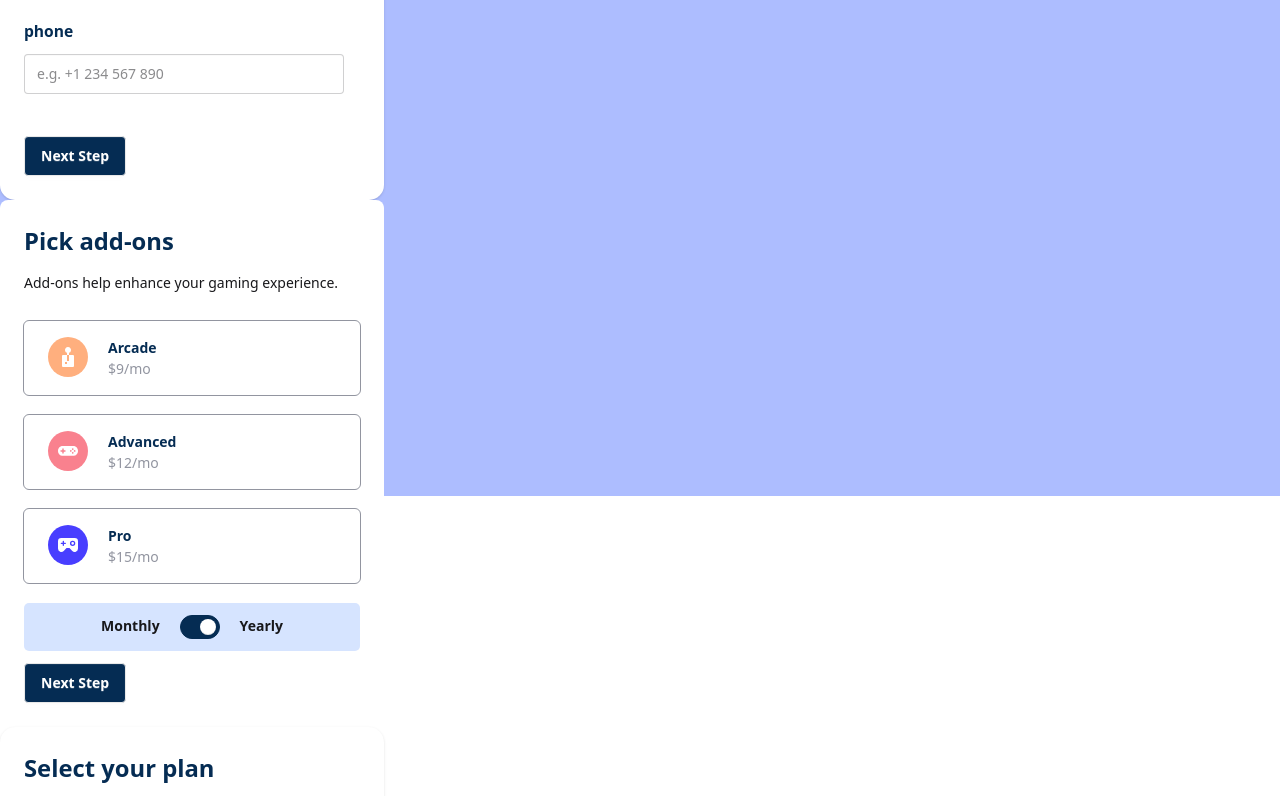
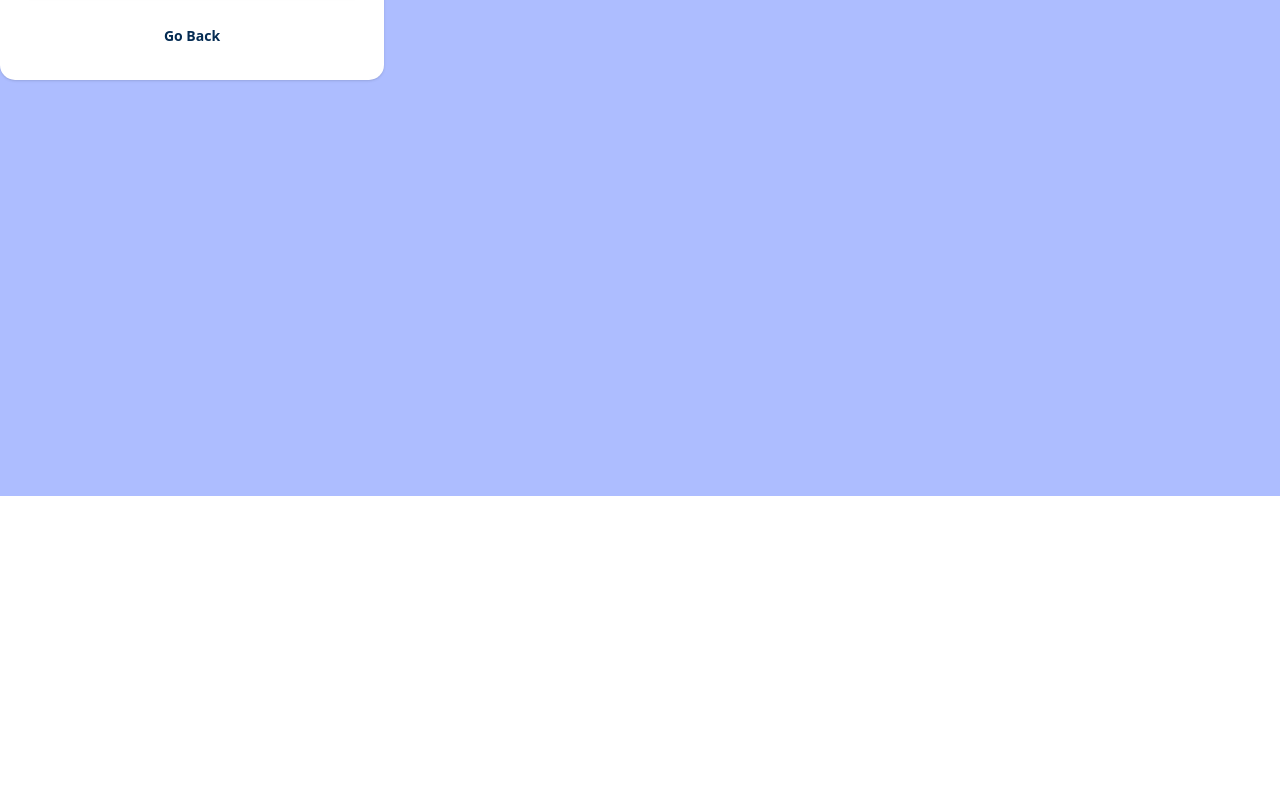
Before and after one commit to ItaloDev-Marcelo/multiStepForm-ts-V2, a React (Vite) app: page /step-02/step-03/summary-step in a window 1280 px wide. Shown: the part 304-1100 px from the top of the page. After the commit the page ends 800 px from the top, so only its background shows below. Built offline with nearby package versions, Linux system fonts and the light colour scheme.

Commit message:
configurando meus routes e navegation

```diff
--- a/package.json
+++ b/package.json
@@ -16,6 +16,7 @@
     "react": "^19.1.0",
     "react-dom": "^19.1.0",
     "react-hook-form": "^7.60.0",
+    "react-router": "^7.7.0",
     "tailwindcss": "^4.1.11",
     "zod": "^3.25.76",
     "zustand": "^5.0.6"
--- a/src/App.tsx
+++ b/src/App.tsx
@@ -1,14 +1,9 @@
-import StepForm1 from "./Forms/StepForm1";
-import StepForm2 from "./Forms/StepForm2";
-import StepForm3 from "./Forms/StepForm3";
-import Summary from "./Forms/Summary";
+import RouteLayout from "./layout"
+
 function App() {
    return (
       <>
-      <StepForm1/>
-      <StepForm2/>
-      <StepForm3/>
-      <Summary/>
+       <RouteLayout/>
       </>
    )
 }
--- /dev/null
+++ b/src/components/Inputs/BackBtn.tsx
@@ -0,0 +1,17 @@
+
+
+import { useNavigate } from "react-router";
+
+type UrlForm = {Url : string}
+const Backbtn = ({Url}:UrlForm ) => {
+
+    const navigate = useNavigate()
+
+  return (
+    <button className="btn mt-3 btn-ghost text-Blue-950 font-semibold" onClick={() => navigate(Url) }>
+       Go Back
+    </button>
+  )
+}
+
+export default Backbtn
--- /dev/null
+++ b/src/components/Inputs/Nextbtn.tsx
@@ -0,0 +1,17 @@
+
+
+import { useNavigate } from "react-router";
+
+type UrlForm = {Url : string}
+const Nextbtn = ({Url}:UrlForm ) => {
+
+    const navigate = useNavigate()
+
+  return (
+    <button className="btn mt-3 bg-Blue-950 text-White font-bold hover:bg-Purple-600" onClick={() => navigate(Url) }>
+       Next Step
+    </button>
+  )
+}
+
+export default Nextbtn
--- /dev/null
+++ b/src/layout/index.tsx
@@ -0,0 +1,20 @@
+
+import { Route, Routes } from 'react-router'
+import StepForm1 from '../pages/StepForm1'
+import StepForm2 from '../pages/StepForm2'
+import StepForm3 from '../pages/StepForm3'
+import Summary from '../pages/Summary'
+
+const RouteLayout = () => {
+
+  return (
+    <Routes>
+         <Route  path='/' index element={<StepForm1/>}   />
+         <Route path='/step-02' element={<StepForm2/>}  />
+         <Route path='/step-02/step-03' element={<StepForm3/>} />
+         <Route path='/step-02/step-03/summary-step' element={<Summary/>}  />
+    </Routes>
+  )
+}
+
+export default RouteLayout
--- a/src/main.tsx
+++ b/src/main.tsx
@@ -1,4 +1,5 @@
 import { createRoot } from 'react-dom/client'
 import App from './App.tsx'
+import { BrowserRouter } from "react-router";
 import './index.css'
-createRoot(document.getElementById('root')!).render(<App />)
+createRoot(document.getElementById('root')!).render(<BrowserRouter><App /></BrowserRouter>)
--- a/src/Forms/StepForm1.tsx
+++ b/src/pages/StepForm1.tsx
@@ -3,14 +3,21 @@ import { useForm } from "react-hook-form";
 import {step1Form, type FormDataOfStep1} from '../lib/zodSchemaForStep1';
 import Input from '../components/Inputs/Input';
 import Button from '../components/Button'
+import Nextbtn from "../components/Inputs/Nextbtn";
+import { useState } from "react";
 
 const StepForm1 = () => {
 
   const {register, handleSubmit, formState: {errors}} = useForm<FormDataOfStep1>({resolver: zodResolver(step1Form)});
-
+  const [next, setNext] = useState(false)
   const submitData = (data:FormDataOfStep1) => {
     console.log(data)
+    if(data) {
+      setNext(true)
+    }
   }
+
+
 
   return (
    <div className='card  bg-base-100 w-96 rounded-[15px] shadow-sm'>
@@ -23,7 +30,11 @@ const StepForm1 = () => {
        <Input register={register} placeholder='e.g. Stephen King' errors={errors} type='text' label='name' name='userName' />
        <Input register={register} placeholder='e.g. stephenking@lorem.com' errors={errors} type='email' label='email' name='email'  />
        <Input register={register} placeholder='e.g. +1 234 567 890' errors={errors} type='text' label='phone' name='phoneNumber'  />
-       <div className='mt-5'><Button/></div>
+       <div className='mt-5'>
+
+       {!next ? <Button/>  : <Nextbtn Url="step-02" />}
+          </div>
+
        </form>
        </div>
 
--- a/src/Forms/StepForm2.tsx
+++ b/src/pages/StepForm2.tsx
@@ -8,19 +8,23 @@ import { useEffect, useState } from 'react';
 import ToggleButton from '../components/toggleButton';
 import { useSelectSummary } from '../store/useSelectSumarry';
 import Button from '../components/Button'
-
+import Nextbtn from '../components/Inputs/Nextbtn';
+import Backbtn from '../components/Inputs/BackBtn';
 const StepForm2 = () => {
 
   const {register, handleSubmit, formState: {errors}} = useForm<FormDataOfStep2>({resolver: zodResolver(step2Form)});
   const {Arcade,Advanced,Pro} = Step2FormIcons
   const {isSelected} =  useSelectedPlan();
-  const [nextStep, setNextStep] = useState(false);
   const [copy, setCopy] = useState<string[]>([])
+  const [next, setNext] = useState(false)
   const {setSelected} = useSelectSummary()
 
   const submit = (data:FormDataOfStep2) => {
      setCopy([data.selectedPlan])
-     console.log(nextStep)
+     if(!copy) {
+    setNext(true)
+     }
+
   }
 
   useEffect(() => {
@@ -36,7 +40,6 @@ const StepForm2 = () => {
 
   },[copy, setSelected])
 
-  // const handleCheckStep = () => setNextStep(!nextStep)
 
 
   const option01 = isSelected ? '$9' : '$90' ;
@@ -62,7 +65,11 @@ const StepForm2 = () => {
         <InputRadio radioImage={Pro} radioName='selectedPlan' radioId='pro-radio' radioValue={radioOptionValue3} title='Pro' subTitle={option03}  register={register} changes={isSelected}  />
         <p>{errors.selectedPlan?.message}</p>
          <ToggleButton/>
-         <Button />
+         <div>
+        { next ? <Button />   :
+         <Nextbtn Url='/step-02/step-03' />}
+         <Backbtn Url='/' />
+         </div>
     </form>
      </div>
    </div>
--- a/src/Forms/StepForm3.tsx
+++ b/src/pages/StepForm3.tsx
@@ -6,6 +6,9 @@ import { useSelectedPlan } from "../store/useTogglePrice";
 import { useEffect, useState } from "react";
 import { useAddOnsSummary } from "../store/useAddOnsSummary";
 import Button from '../components/Button'
+
+import Nextbtn from '../components/Inputs/Nextbtn';
+import Backbtn from '../components/Inputs/BackBtn';
 const StepForm3= () => {
 
    const {register, handleSubmit, formState: {errors}} = useForm<FormDataOfStep3>({resolver: zodResolver(step3Form)});
@@ -13,6 +16,7 @@ const StepForm3= () => {
    const {AddOns} = useAddOnsSummary();
     const [copy, setCopy] = useState<string[]>([]);
     const submitData = (data:FormDataOfStep3) => setCopy(data.addOns)
+
 
 
   useEffect(() => {
@@ -58,6 +62,8 @@ const StepForm3= () => {
       <InputCheck id='customizable' register={register} name='addOns' title={customizable} subTitle={customizableText} price={customizablePrice}  value={customizableR } />
       <p>{   errors.addOns?.message}</p>
       <Button />
+         <Nextbtn Url='summary-step' />
+         <Backbtn Url='/step-02' />
     </form>
        </div>
 
--- a/src/Forms/Summary.tsx
+++ b/src/pages/Summary.tsx
@@ -5,6 +5,7 @@ import { useAddOnsSummary } from '../store/useAddOnsSummary'
 import { useSelectedPlan } from '../store/useTogglePrice'
 
 import Button from '../components/Button'
+import Backbtn from '../components/Inputs/BackBtn';
 
 
 const Summary = () => {
@@ -63,6 +64,7 @@ const Summary = () => {
          <div> <p className='text-Purple-600 font-bold'>+${result}{priceText}</p></div>
        </div>
         <Button/>
+          <Backbtn Url='/step-02/step-03' />
       </div>
     </div>
   )
```
Also changed, not shown: 1 other file (tests, documents, lock files or other folders).
